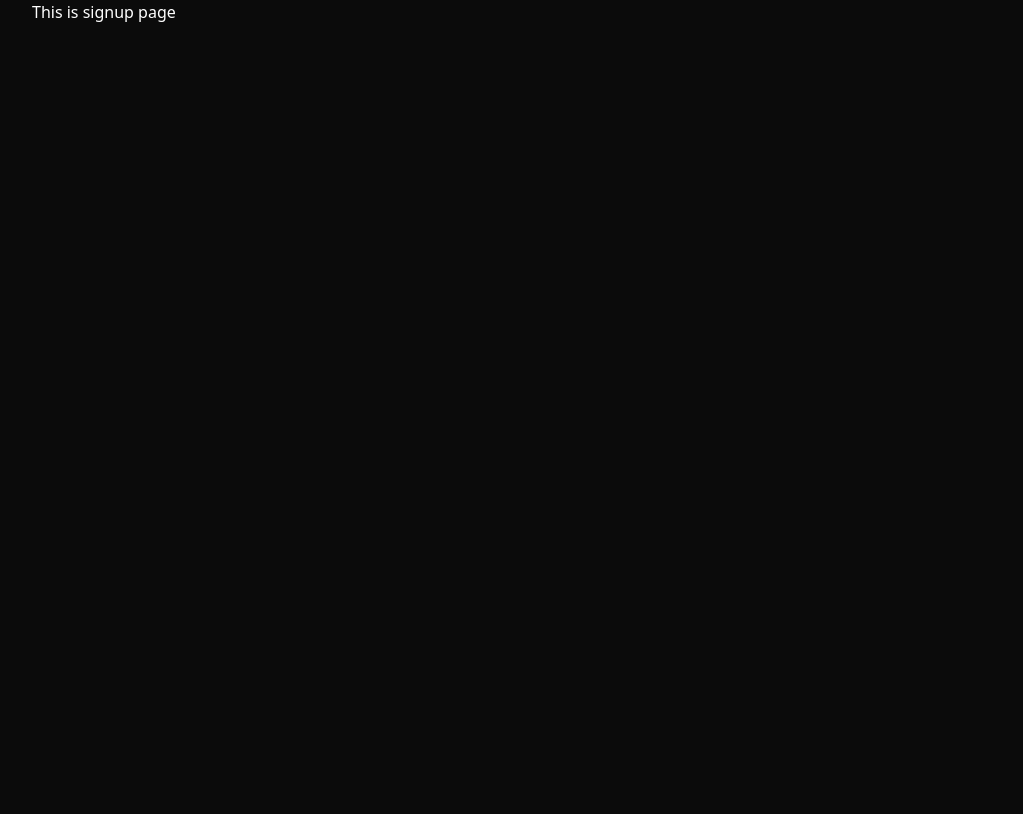
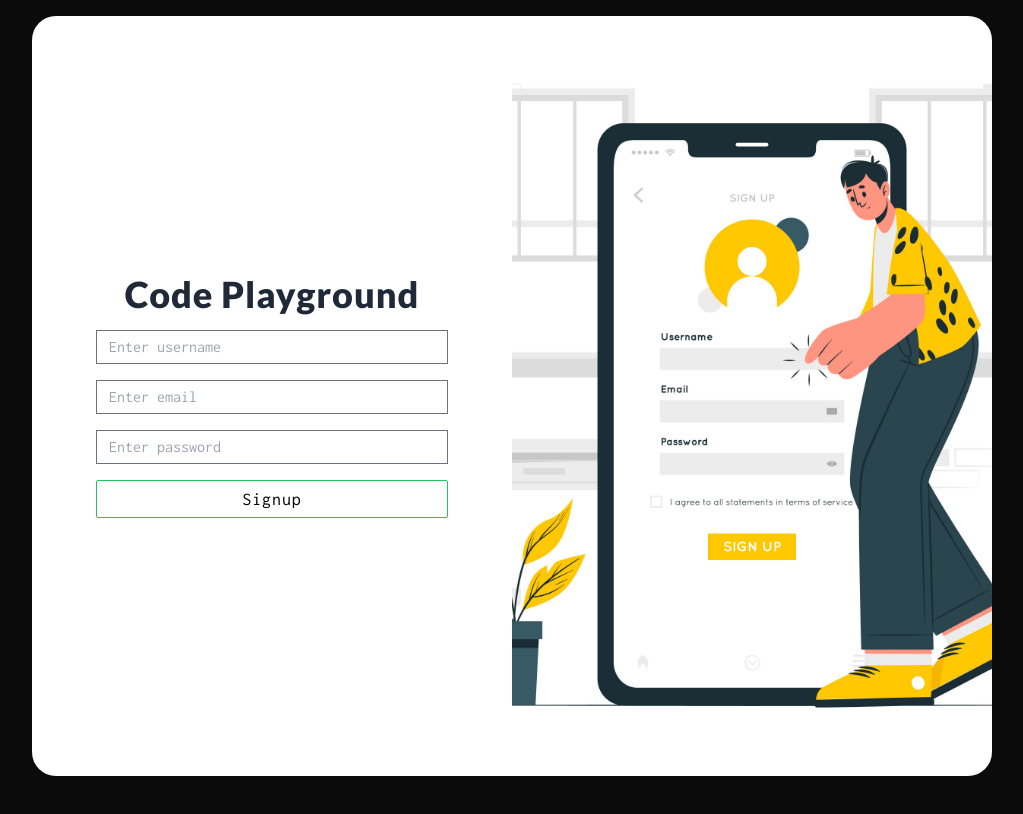
Before and after one commit to gaurav-goswami/Code-Playground, a React (Vite) app in the folder client/: page /auth/signup in a window 1280 px wide. Shown: the whole page, without its empty margins (128-1151 px from the left). Built offline with nearby package versions, Linux system fonts and the light colour scheme.

Commit message:
added signup page

```diff
--- /dev/null
+++ b/client/src/Components/Button/CTAButton.tsx
@@ -0,0 +1,17 @@
+import React from 'react'
+import { ICTAButtonProps } from '../../Interface/Interface'
+
+const CTAButton : React.FC <ICTAButtonProps> = (props) => {
+
+  const {children, style} = props;
+
+  return (
+    <>
+        <button className={`${style ? style : 'px-2 py-1 border border-green-500 text-center font-inconsolata text-lg tracking-wider rounded-sm transition-all duration-150 hover:bg-green-500 hover:text-white'}`}>
+            {children}
+        </button>
+    </>
+  )
+}
+
+export default CTAButton
--- /dev/null
+++ b/client/src/Components/Form/CustomInput.tsx
@@ -0,0 +1,24 @@
+import React from 'react'
+import { ICustomInputProps } from '../../Interface/Interface';
+
+const CustomInput : React.FC <ICustomInputProps> = (props) => {
+
+  const {name, type, onChange, value, placeholder, required, style, autocomplete} = props;
+
+  return (
+    <>
+        <input
+            type={type}
+            name={name}
+            onChange={(e) => onChange(e)}
+            placeholder={placeholder}
+            required={required}
+            value={value}
+            autoComplete={autocomplete}
+            className={`${style ? style : 'px-3 py-1 border border-gray-500 font-inconsolata placeholder:text-gray-400 outline-none'}`}
+        />
+    </>
+  )
+}
+
+export default CustomInput
--- /dev/null
+++ b/client/src/Components/Form/SignUp.tsx
@@ -0,0 +1,63 @@
+import React, { useState } from "react";
+import { IRegisterUserState } from "../../Interface/Interface";
+import CustomInput from "./CustomInput";
+import CTAButton from "../Button/CTAButton";
+
+const SignUp: React.FC = () => {
+
+  const [registerDetails, setRegisterDetails] = useState<IRegisterUserState>({
+    username: "",
+    email: "",
+    password: "",
+  });
+
+  const handleChange = (e: React.ChangeEvent<HTMLInputElement>) => {
+    const { name, value } = e.target;
+    setRegisterDetails({ ...registerDetails, [name]: value });
+  };
+
+  return (
+    <>
+      <div className="flex h-[95vh] justify-center items-center min-[1120px]:bg-white min-[1120px]:lg:w-[50%] w-full rounded-s-3xl">
+        <form className="max-[420px]:w-[90%] max-[580px]:w-[75%] w-[23rem] h-max min-[2200px]:min-w-[400px] flex flex-col gap-4 px-2 py-8 rounded-md min-[1120px]:h-full min-[1120px]:justify-center">
+
+          <h2 className="text-center font-lato md:text-4xl text-2xl text-gray-800 tracking-wide">Code Playground</h2>
+
+          <CustomInput
+            name="username"
+            type="text"
+            autocomplete="off"
+            placeholder="Enter username"
+            required={true}
+            onChange={handleChange}
+            value={registerDetails.username}
+          />
+
+          <CustomInput
+            name="email"
+            type="email"
+            autocomplete="off"
+            placeholder="Enter email"
+            required={true}
+            onChange={handleChange}
+            value={registerDetails.email}
+          />
+
+          <CustomInput
+            name="password"
+            type="password"
+            autocomplete="off"
+            placeholder="Enter password"
+            required={true}
+            onChange={handleChange}
+            value={registerDetails.password}
+          />
+
+          <CTAButton>Signup</CTAButton>
+        </form>
+      </div>
+    </>
+  );
+};
+
+export default SignUp;
--- a/client/src/Components/Home/HeroSection.tsx
+++ b/client/src/Components/Home/HeroSection.tsx
@@ -5,12 +5,12 @@ const HeroSection: React.FC = () => {
   return (
     <>
       <div className="w-full p-2 h-screen flex flex-col gap-6 min-[480px]:gap-10 items-center justify-center">
-        <h1 className="font-lato text-3xl md:text-6xl lg:text-7xl font-extrabold tracking-wider text-white text-center max-[322px]:text-2xl">
+        <h1 className="font-lato text-3xl md:text-6xl lg:text-7xl font-extrabold tracking-wider text-[#33e872] text-center max-[322px]:text-2xl">
           Code Playground
         </h1>
 
-        <div className="md:w-[70%] lg:w-[60%] xl:w-[50%] p-1 flex flex-col gap-8 items-center">
-          <p className="text-gray-400 text-xl font-inconsolata text-center max-[420px]:text-sm">
+        <div className="md:w-[100%] lg:w-[60%] xl:w-[65%] p-1 flex flex-col gap-8 items-center">
+          <p className="text-gray-400 text-lg md:text-xl font-inconsolata text-center max-[420px]:text-sm">
             Collaborate seamlessly with friends and colleagues using our
             feature-rich real-time synced code editor. Code together
             effortlessly in multiple languages like Java, C++, Python, JS, and
--- a/client/src/Interface/Interface.ts
+++ b/client/src/Interface/Interface.ts
@@ -3,7 +3,29 @@ export interface IMainWrapperProps {
 }
 
 export interface INavigationButtonProps {
-    children : string,
-    path : string,
+    children : string
+    path : string
     style : string
 }
+
+export interface ICustomInputProps {
+    type : string
+    name : string
+    value : string
+    onChange : (e : React.ChangeEvent<HTMLInputElement>) => void
+    placeholder ?: string
+    required ?: boolean
+    style ?: string
+    autocomplete ?: string
+}
+
+export interface IRegisterUserState {
+    username : string,
+    email : string,
+    password : string
+}
+
+export interface ICTAButtonProps {
+    children : React.ReactNode
+    style ?: string
+}
--- a/client/src/Pages/Auth/Register.tsx
+++ b/client/src/Pages/Auth/Register.tsx
@@ -1,11 +1,21 @@
 import React from 'react'
 import MainWrapper from '../../Wrappers/MainWrapper'
+import SignUp from '../../Components/Form/SignUp'
+import authBg from "../../../assets/auth-bg.png";
 
 const Register : React.FC = () => {
+
   return (
     <>
         <MainWrapper>
-            <p className='text-white'>This is signup page</p>
+            <div className='w-[100%] h-[95vh] flex mt-4'>
+              <SignUp />
+
+              <div className='w-[50%] h-full min-[1120px]:block hidden rounded-e-3xl overflow-hidden'>
+                <img src={authBg} alt="auth-image" className='w-full h-full object-center object-cover' />
+              </div>
+
+            </div>
         </MainWrapper>
     </>
   )
```
Also changed, not shown: client/assets/auth-bg.png (added).
